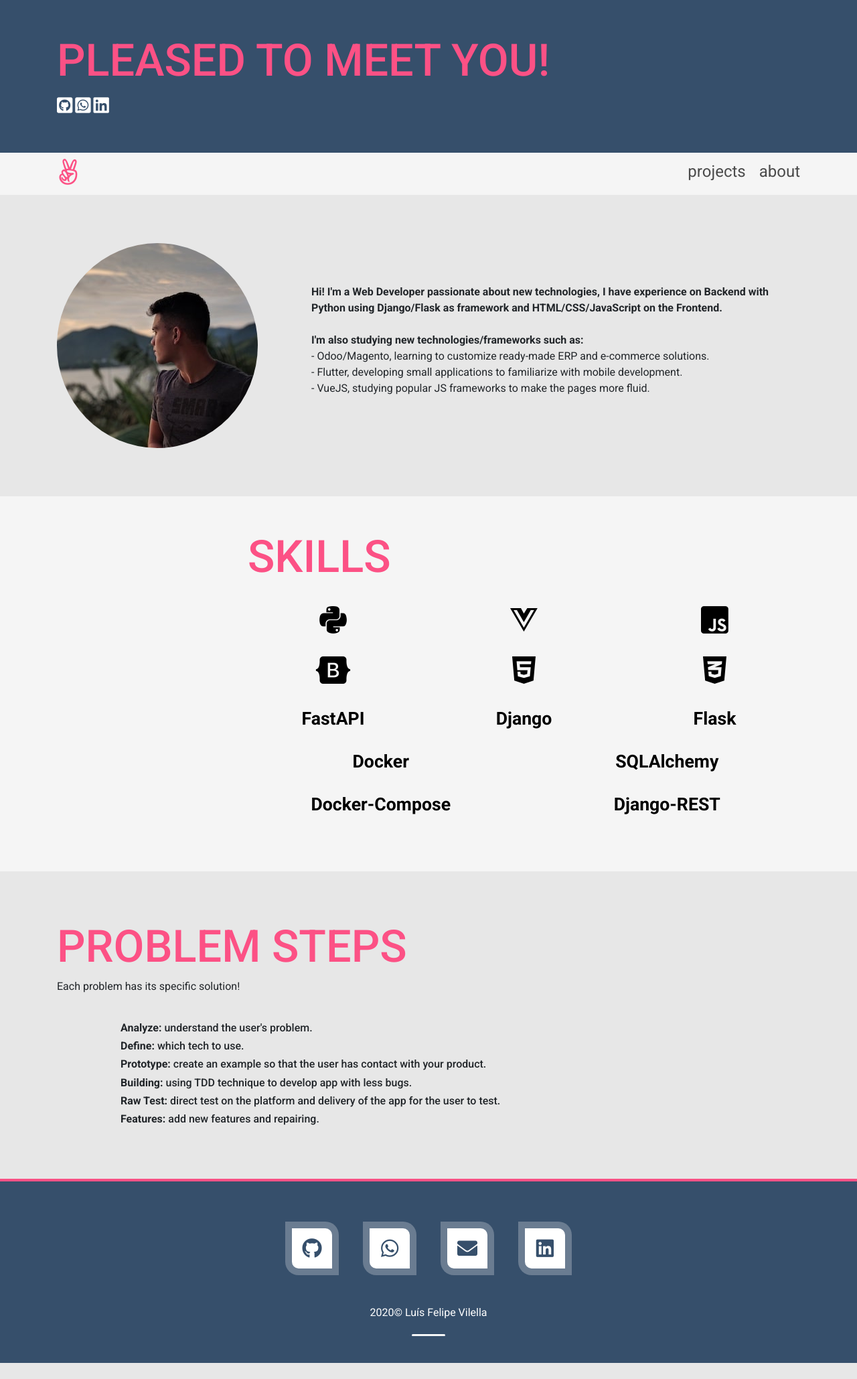
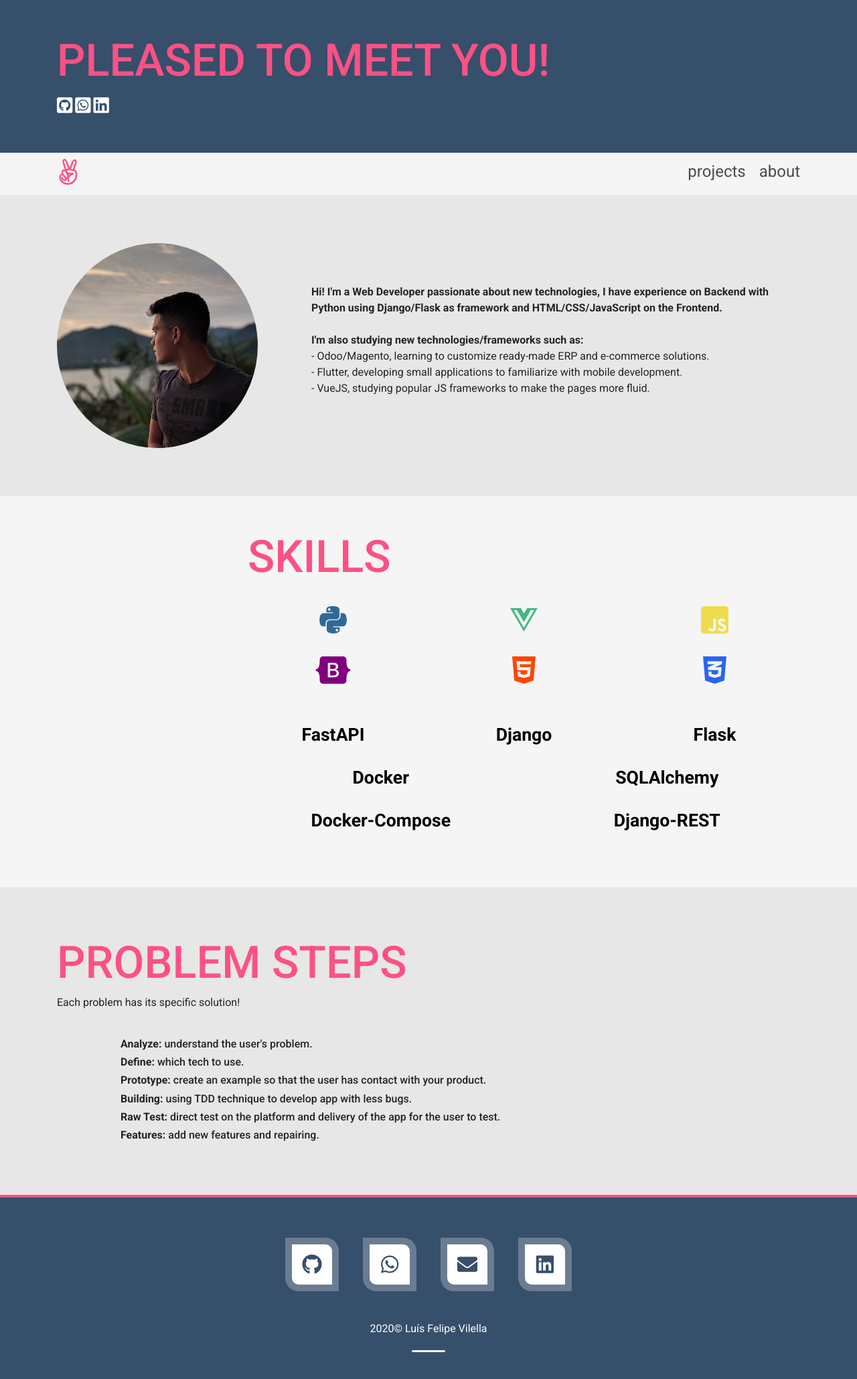
Before and after one commit to lfvilella/my-portifolio, a Jekyll site: the page built from about.html, in a window 1280 px wide. Shown: the whole page at 67% size. Built offline with Jekyll 4.4.1, drawn with Linux system fonts in a browser that asks for light colours; nearby versions of some CDN libraries; before the commit the page ends 2035 px from its top, so only the background shows below that.

```diff
--- a/about.html
+++ b/about.html
@@ -48,17 +48,17 @@ title: Luis Felipe Vilella
           <h1 class="title">Skills</h1>
           <br>
           <div class="row text-center align-items-center">
-            <div class="col"><span class="icon"><i class="fab fa-python"></i></span></div>
-            <div class="col"><span class="icon"><i class="fab fa-vuejs"></i></span></div>
-            <div class="col"><span class="icon"><i class="fab fa-js-square"></i></span></div>
+            <div class="col"><span class="icon"><i class="fab fa-python" style="color: #306998;"></i></span></div>
+            <div class="col"><span class="icon"><i class="fab fa-vuejs" style="color: #41B883;"></i></span></div>
+            <div class="col"><span class="icon"><i class="fab fa-js-square" style="color: #f0db4f;"></i></span></div>
           </div>
           <br>
           <div class="row text-center align-items-center">
-            <div class="col"><span class="icon"><i class="fab fa-bootstrap"></i></span></div>
-            <div class="col"><span class="icon"><i class="fab fa-html5"></i></span></div>
-            <div class="col"><span class="icon"><i class="fab fa-css3-alt"></i></span></div>
+            <div class="col"><span class="icon"><i class="fab fa-bootstrap" style="color: purple;"></i></span></div>
+            <div class="col"><span class="icon"><i class="fab fa-html5" style="color: orangered;"></i></span></div>
+            <div class="col"><span class="icon"><i class="fab fa-css3-alt" style="color: #2965f1;"></i></span></div>
           </div>
-          <br>
+          <br><br>
           <div class="row text-center align-items-center">
             <div class="col"><span class="icon">FastAPI</span></div>
             <div class="col"><span class="icon">Django</span></div>
```
Also changed, not shown: _projects/valora.html (added, +10 -0 lines), static/img/bakcup/accounting-min.png (deleted), static/img/bakcup/b2blue.png (deleted), static/img/bakcup/django-rest-min.png (deleted), static/img/bakcup/gym-min.png (deleted), static/img/bakcup/pizzaria-min.png (deleted), static/img/bakcup/xyzcreditos-min.png (deleted), static/img/bg-proj-min.jpg (deleted), static/img/bg-slider-min.jpg (deleted), static/img/valora.png (added).
